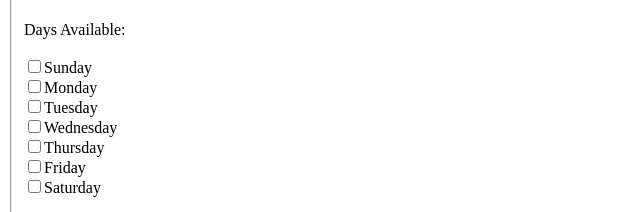
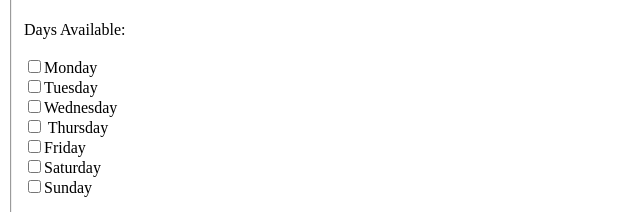
Before and after one commit to AnielloIIT/itmd361lab1, a plain HTML site: page index.html in a window 1280 px wide. Shown: the part 479-691 px from the top of the page, 0-640 px from the left. Drawn offline with Linux system fonts and the light colour scheme.

Commit message:
final validated

```diff
--- a/index.html
+++ b/index.html
@@ -34,14 +34,14 @@
 			</fieldset>
 			<fieldset id="availabilityinfo">
 				<legend>My Availability</legend><br>
-				Days Available:<br><br>
-				<input type="checkbox" name="available_filed[]" value="Sunday">Sunday<br>
-				<input type="checkbox" name="available_filed[]" value="Monday">Monday<br>
-				<input type="checkbox" name="available_filed[]" value="Tuesday">Tuesday<br>
-				<input type="checkbox" name="available_filed[]" value="Wednesday">Wednesday<br>
-				<input type="checkbox" name="available_filed[]" value="Thursday">Thursday<br>
-				<input type="checkbox" name="available_filed[]" value="Firday">Friday<br>
-				<input type="checkbox" name="available_filed[]" value="Saturday">Saturday<br><br>
+				    Days Available:<br><br>
+                    <label><input type="checkbox" name="available_field[]" value="monday">Monday<br></label>
+                    <label><input type="checkbox" name="available_field[]" value="tuesday">Tuesday<br></label>
+                    <label><input type="checkbox" name="available_field[]" value="wednesday">Wednesday<br></label>
+                    <label><input type="checkbox" name="available_field[]" value="thursday"> Thursday<br></label>
+                    <label><input type="checkbox" name="available_field[]" value="friday">Friday<br></label>
+                    <label><input type="checkbox" name="available_field[]" value="saturday">Saturday<br></label>
+                    <label><input type="checkbox" name="available_field[]" value="sunday">Sunday<br><br></label>
 				<textarea rows="5" cols="30" name="content_field">
 				Please put comments here.
 				</textarea>
```
